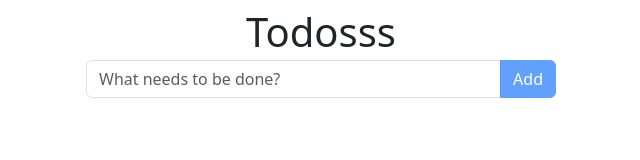
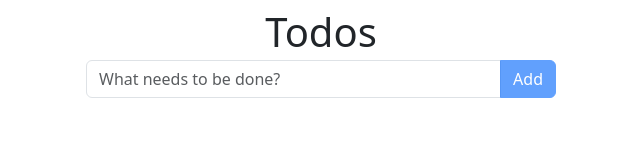
Before and after one commit to idembele70/todo, an Angular app: page / in a window 1280 px wide. Shown: the top 160 px of the page, without its empty margins (319-959 px from the left). Built offline with nearby package versions, Linux system fonts and the light colour scheme.

Commit message:
chore: revert temporary changes used to test workflow
Refs: #7

```diff
--- a/src/app/components/add-todo/add-todo.component.html
+++ b/src/app/components/add-todo/add-todo.component.html
@@ -1,4 +1,4 @@
-<h1 class="mx-auto mt-2 mb-1 title">Todosss</h1>
+<h1 class="mx-auto mt-2 mb-1 title">Todos</h1>
 
 <div class="input-group mb-3">
   <input type="text" [(ngModel)]="newTodoText" (ngModelChange)="onUpdateNewTodoText()" [disabled]="disableAddInput"
```
Also changed, not shown: src/styles.css (line endings or trailing spaces).
